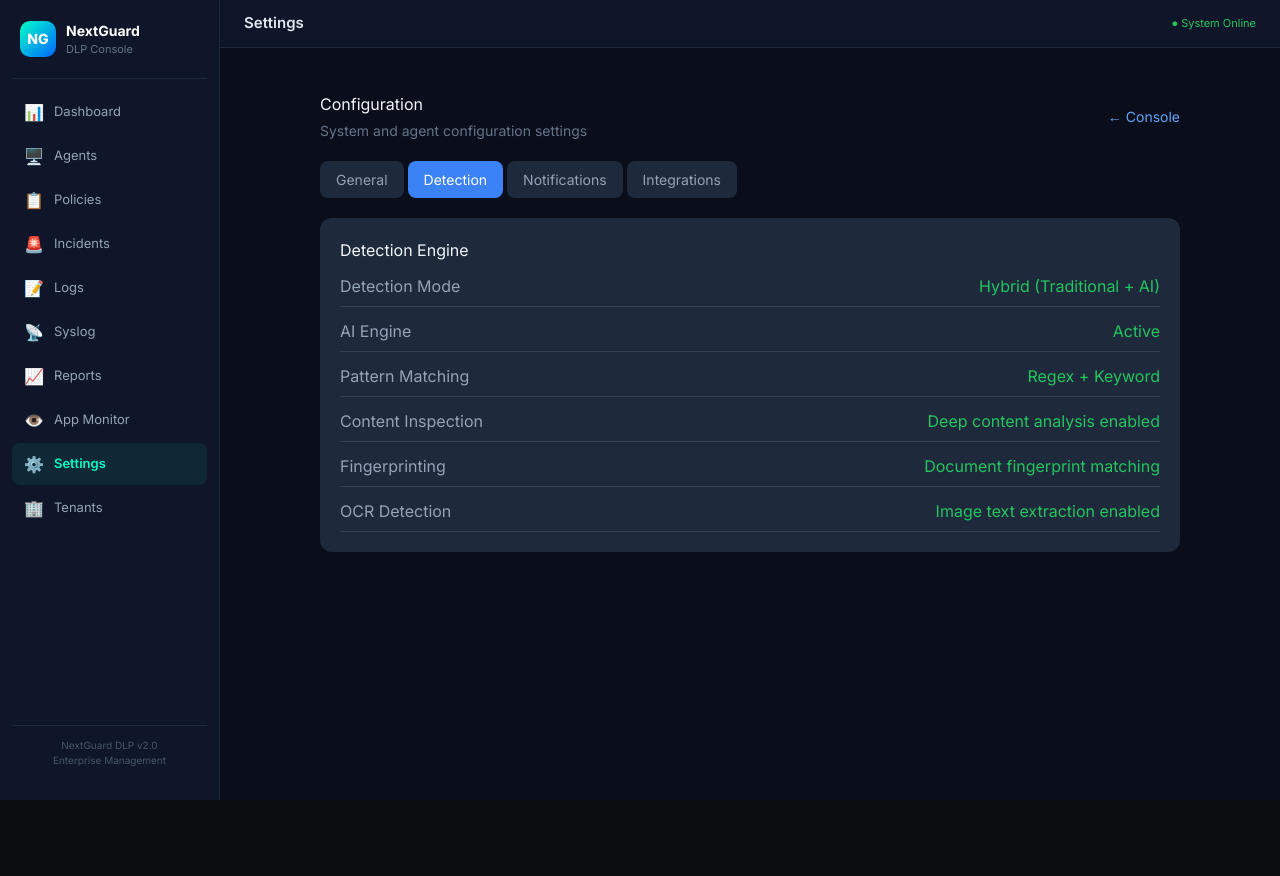
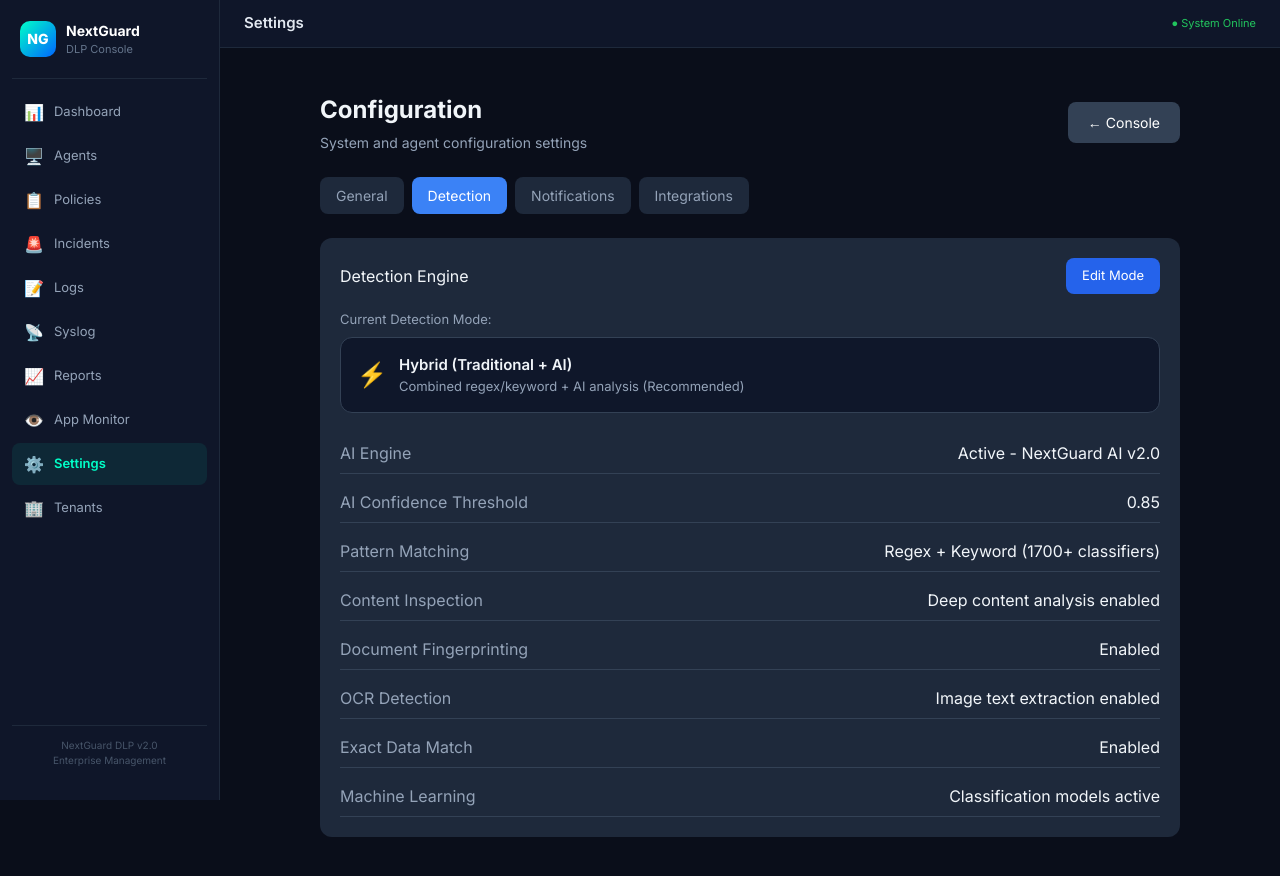
Before and after one commit to NextGuard-hk/nextguard-website, a Next.js app: page /console/settings in a window 1280 px wide. Both pictures are taken after a click on the button "Detection". Shown: the top 876 px of the page. Before the commit the page ends 800 px from the top, so only its background shows below. Built offline with nearby package versions, Linux system fonts and the light colour scheme.

Commit message:
Update page.tsx

```diff
--- a/app/console/settings/page.tsx
+++ b/app/console/settings/page.tsx
@@ -1,51 +1,104 @@
 'use client'
 import { useState, useEffect } from 'react'
 import Link from 'next/link'
+
+const DETECTION_MODES = [
+  { id: 'traditional', name: 'Traditional', desc: 'Regex + Keyword pattern matching only', icon: '🔍' },
+  { id: 'ai', name: 'AI (LLM-based)', desc: 'AI/ML content analysis with NLP', icon: '🤖' },
+  { id: 'hybrid', name: 'Hybrid (Traditional + AI)', desc: 'Combined regex/keyword + AI analysis (Recommended)', icon: '⚡' }
+]
 
 export default function SettingsPage() {
   const [config, setConfig] = useState<any>(null)
   const [loading, setLoading] = useState(true)
   const [activeTab, setActiveTab] = useState('general')
+  const [detectionMode, setDetectionMode] = useState('hybrid')
+  const [editingMode, setEditingMode] = useState(false)
+  const [saving, setSaving] = useState(false)
+  const [success, setSuccess] = useState('')
+  const [settings, setSettings] = useState({
+    sessionTimeout: '24',
+    mfaRequired: false,
+    maxLoginAttempts: '5',
+    aiConfidence: '0.85',
+    emailAlerts: true,
+    alertEmail: 'admin@company.com',
+    slackWebhook: '',
+    syslogServer: '',
+    syslogFormat: 'CEF'
+  })
 
   useEffect(() => {
     fetch('/api/v1/agent-config').then(r => r.json()).then(d => {
       setConfig(d)
+      if (d.aiConfig?.globalDetectionMode) setDetectionMode(d.aiConfig.globalDetectionMode)
       setLoading(false)
     }).catch(() => setLoading(false))
   }, [])
 
+  async function saveDetectionMode(mode: string) {
+    setSaving(true)
+    setDetectionMode(mode)
+    try {
+      await fetch('/api/v1/agent-config', {
+        method: 'POST',
+        headers: { 'Content-Type': 'application/json' },
+        body: JSON.stringify({ detectionMode: mode })
+      })
+      setSuccess(`Detection mode changed to: ${DETECTION_MODES.find(m => m.id === mode)?.name}`)
+      setTimeout(() => setSuccess(''), 3000)
+    } catch {}
+    setSaving(false)
+    setEditingMode(false)
+  }
+
   const card = { background: '#1e293b', borderRadius: 12, padding: 20, marginBottom: 16 }
   const tabs = ['general', 'detection', 'notifications', 'integrations']
+  const input = { width: '100%', background: '#0f172a', border: '1px solid #334155', borderRadius: 8, padding: '10px 14px', color: '#f1f5f9', fontSize: 14, boxSizing: 'border-box' as const }
 
   return (
-    <div style={{ padding: 20, maxWidth: 900, margin: '0 auto' }}>
-      <div style={{ display: 'flex', justifyContent: 'space-between', alignItems: 'center', marginBottom: 20 }}>
-        <div><h1 style={{ color: '#f1f5f9', margin: 0 }}>Configuration</h1><p style={{ color: '#64748b', margin: '4px 0 0', fontSize: 14 }}>System and agent configuration settings</p></div>
-        <Link href="/console" style={{ color: '#60a5fa', fontSize: 14, textDecoration: 'none' }}>&larr; Console</Link>
+    <div style={{ padding: 20, maxWidth: 900, margin: '0 auto', color: '#f1f5f9' }}>
+      <div style={{ display: 'flex', justifyContent: 'space-between', alignItems: 'center', marginBottom: 24 }}>
+        <div>
+          <h1 style={{ fontSize: 24, fontWeight: 700, margin: 0 }}>Configuration</h1>
+          <p style={{ color: '#94a3b8', margin: '4px 0 0', fontSize: 14 }}>System and agent configuration settings</p>
         </div>
-      <div style={{ display: 'flex', gap: 4, marginBottom: 20, flexWrap: 'wrap' }}>
+        <Link href="/console" style={{ background: '#334155', color: 'white', border: 'none', borderRadius: 8, padding: '10px 20px', textDecoration: 'none', fontSize: 14 }}>← Console</Link>
+      </div>
+
+      {success && <div style={{ background: '#14532d', padding: 12, borderRadius: 8, marginBottom: 16, fontSize: 14 }}>{success}</div>}
+
+      <div style={{ display: 'flex', gap: 8, marginBottom: 24 }}>
         {tabs.map(t => (
-          <button key={t} onClick={() => setActiveTab(t)} style={{ background: activeTab === t ? '#3b82f6' : '#1e293b', color: activeTab === t ? '#fff' : '#94a3b8', border: 'none', borderRadius: 8, padding: '8px 16px', cursor: 'pointer', fontSize: 14, textTransform: 'capitalize' }}>{t}</button>
+          <button key={t} onClick={() => setActiveTab(t)} style={{
+            background: activeTab === t ? '#3b82f6' : '#1e293b',
+            color: activeTab === t ? '#fff' : '#94a3b8',
+            border: 'none', borderRadius: 8, padding: '8px 16px',
+            cursor: 'pointer', fontSize: 14, textTransform: 'capitalize'
+          }}>{t}</button>
         ))}
       </div>
 
       {activeTab === 'general' && (
         <div>
           <div style={card}>
-            <h3 style={{ color: '#f1f5f9', margin: '0 0 16px' }}>Agent Configuration</h3>
+            <h3 style={{ fontSize: 16, marginBottom: 16 }}>Agent Configuration</h3>
             {loading ? <p style={{ color: '#64748b' }}>Loading...</p> : config ? (
-              <div style={{ display: 'grid', gridTemplateColumns: '1fr 1fr', gap: 12 }}>
-                <div><span style={{ color: '#64748b', fontSize: 12 }}>Config Version</span><br/><span style={{ color: '#e2e8f0' }}>{config.configVersion || 'N/A'}</span></div>
-                <div><span style={{ color: '#64748b', fontSize: 12 }}>Last Updated</span><br/><span style={{ color: '#e2e8f0' }}>{config.lastUpdated ? new Date(config.lastUpdated).toLocaleString() : 'N/A'}</span></div>
+              <div style={{ display: 'grid', gap: 8 }}>
+                {[['Config Version', config.configVersion || 'N/A'], ['Last Updated', config.lastUpdated ? new Date(config.lastUpdated).toLocaleString() : 'N/A']].map(([label, val], i) => (
+                  <div key={i} style={{ display: 'flex', justifyContent: 'space-between', padding: '8px 0', borderBottom: '1px solid #334155' }}>
+                    <span style={{ color: '#94a3b8' }}>{label}</span><span>{val}</span>
                   </div>
-            ) : <p style={{ color: '#64748b' }}>Unable to load config</p>}
+                ))}
+              </div>
+            ) : <p style={{ color: '#ef4444' }}>Unable to load config</p>}
           </div>
           <div style={card}>
-            <h3 style={{ color: '#f1f5f9', margin: '0 0 12px' }}>Session Settings</h3>
-            <div style={{ display: 'grid', gap: 12 }}>
-              {[['Session Timeout', '24 hours'], ['MFA Required', 'No'], ['Max Login Attempts', '5'], ['Password Policy', 'Minimum 8 chars, mixed case']].map(([label, val], i) => (
-                <div key={i} style={{ display: 'flex', justifyContent: 'space-between', borderBottom: '1px solid #334155', paddingBottom: 8 }}>
-                  <span style={{ color: '#94a3b8' }}>{label}</span><span style={{ color: '#e2e8f0' }}>{val}</span>
+            <h3 style={{ fontSize: 16, marginBottom: 16 }}>Session Settings</h3>
+            <div style={{ display: 'grid', gap: 8 }}>
+              {[['Session Timeout', `${settings.sessionTimeout} hours`], ['MFA Required', settings.mfaRequired ? 'Yes' : 'No'], ['Max Login Attempts', settings.maxLoginAttempts], ['Password Policy', 'Minimum 8 chars, mixed case']].map(([label, val], i) => (
+                <div key={i} style={{ display: 'flex', justifyContent: 'space-between', padding: '8px 0', borderBottom: '1px solid #334155' }}>
+                  <span style={{ color: '#94a3b8' }}>{label}</span><span>{String(val)}</span>
                 </div>
               ))}
             </div>
@@ -56,11 +109,54 @@
       {activeTab === 'detection' && (
         <div>
           <div style={card}>
-            <h3 style={{ color: '#f1f5f9', margin: '0 0 12px' }}>Detection Engine</h3>
+            <div style={{ display: 'flex', justifyContent: 'space-between', alignItems: 'center', marginBottom: 16 }}>
+              <h3 style={{ fontSize: 16, margin: 0 }}>Detection Engine</h3>
+              <button onClick={() => setEditingMode(!editingMode)} style={{
+                background: editingMode ? '#dc2626' : '#2563eb', color: 'white',
+                border: 'none', borderRadius: 8, padding: '8px 16px', cursor: 'pointer', fontSize: 13
+              }}>{editingMode ? 'Cancel' : 'Edit Mode'}</button>
+            </div>
+
+            <div style={{ marginBottom: 20 }}>
+              <label style={{ color: '#94a3b8', fontSize: 13, display: 'block', marginBottom: 8 }}>Current Detection Mode:</label>
+              {editingMode ? (
                 <div style={{ display: 'grid', gap: 12 }}>
-              {[['Detection Mode', 'Hybrid (Traditional + AI)'], ['AI Engine', 'Active'], ['Pattern Matching', 'Regex + Keyword'], ['Content Inspection', 'Deep content analysis enabled'], ['Fingerprinting', 'Document fingerprint matching'], ['OCR Detection', 'Image text extraction enabled']].map(([label, val], i) => (
-                <div key={i} style={{ display: 'flex', justifyContent: 'space-between', borderBottom: '1px solid #334155', paddingBottom: 8 }}>
-                  <span style={{ color: '#94a3b8' }}>{label}</span><span style={{ color: '#22c55e' }}>{val}</span>
+                  {DETECTION_MODES.map(mode => (
+                    <div key={mode.id} onClick={() => saveDetectionMode(mode.id)} style={{
+                      background: detectionMode === mode.id ? '#1e3a5f' : '#0f172a',
+                      border: detectionMode === mode.id ? '2px solid #3b82f6' : '1px solid #334155',
+                      borderRadius: 12, padding: 16, cursor: 'pointer',
+                      transition: 'all 0.2s'
+                    }}>
+                      <div style={{ display: 'flex', alignItems: 'center', gap: 12 }}>
+                        <span style={{ fontSize: 24 }}>{mode.icon}</span>
+                        <div>
+                          <div style={{ fontWeight: 600, fontSize: 15 }}>{mode.name}</div>
+                          <div style={{ color: '#94a3b8', fontSize: 13 }}>{mode.desc}</div>
+                        </div>
+                        {detectionMode === mode.id && <span style={{ marginLeft: 'auto', color: '#4ade80', fontSize: 18 }}>✓</span>}
+                      </div>
+                    </div>
+                  ))}
+                  {saving && <p style={{ color: '#f59e0b', fontSize: 13 }}>Saving...</p>}
+                </div>
+              ) : (
+                <div style={{ background: '#0f172a', borderRadius: 12, padding: 16, border: '1px solid #334155' }}>
+                  <div style={{ display: 'flex', alignItems: 'center', gap: 12 }}>
+                    <span style={{ fontSize: 24 }}>{DETECTION_MODES.find(m => m.id === detectionMode)?.icon}</span>
+                    <div>
+                      <div style={{ fontWeight: 600, fontSize: 15 }}>{DETECTION_MODES.find(m => m.id === detectionMode)?.name}</div>
+                      <div style={{ color: '#94a3b8', fontSize: 13 }}>{DETECTION_MODES.find(m => m.id === detectionMode)?.desc}</div>
+                    </div>
+                  </div>
+                </div>
+              )}
+            </div>
+
+            <div style={{ display: 'grid', gap: 8 }}>
+              {[['AI Engine', 'Active - NextGuard AI v2.0'], ['AI Confidence Threshold', settings.aiConfidence], ['Pattern Matching', 'Regex + Keyword (1700+ classifiers)'], ['Content Inspection', 'Deep content analysis enabled'], ['Document Fingerprinting', 'Enabled'], ['OCR Detection', 'Image text extraction enabled'], ['Exact Data Match', 'Enabled'], ['Machine Learning', 'Classification models active']].map(([label, val], i) => (
+                <div key={i} style={{ display: 'flex', justifyContent: 'space-between', padding: '8px 0', borderBottom: '1px solid #334155' }}>
+                  <span style={{ color: '#94a3b8' }}>{label}</span><span>{val}</span>
                 </div>
               ))}
             </div>
@@ -69,31 +165,27 @@
       )}
 
       {activeTab === 'notifications' && (
-        <div>
         <div style={card}>
-            <h3 style={{ color: '#f1f5f9', margin: '0 0 12px' }}>Alert Notifications</h3>
-            <div style={{ display: 'grid', gap: 12 }}>
-              {[['Email Alerts', 'Enabled - admin@company.com'], ['Slack Integration', 'Not configured'], ['Webhook URL', 'Not configured'], ['SMS Alerts', 'Disabled'], ['Critical Alert Escalation', 'Immediate notification']].map(([label, val], i) => (
-                <div key={i} style={{ display: 'flex', justifyContent: 'space-between', borderBottom: '1px solid #334155', paddingBottom: 8 }}>
-                  <span style={{ color: '#94a3b8' }}>{label}</span><span style={{ color: val.includes('Not') || val.includes('Disabled') ? '#64748b' : '#22c55e' }}>{val}</span>
+          <h3 style={{ fontSize: 16, marginBottom: 16 }}>Alert Notifications</h3>
+          <div style={{ display: 'grid', gap: 8 }}>
+            {[['Email Alerts', settings.emailAlerts ? `Enabled - ${settings.alertEmail}` : 'Disabled'], ['Slack Integration', settings.slackWebhook || 'Not configured'], ['Webhook URL', 'Not configured'], ['SMS Alerts', 'Disabled'], ['Critical Alert Escalation', 'Immediate notification']].map(([label, val], i) => (
+              <div key={i} style={{ display: 'flex', justifyContent: 'space-between', padding: '8px 0', borderBottom: '1px solid #334155' }}>
+                <span style={{ color: '#94a3b8' }}>{label}</span><span>{val}</span>
               </div>
             ))}
-            </div>
           </div>
         </div>
       )}
 
       {activeTab === 'integrations' && (
-        <div>
         <div style={card}>
-            <h3 style={{ color: '#f1f5f9', margin: '0 0 12px' }}>SIEM / External Integrations</h3>
-            <div style={{ display: 'grid', gap: 12 }}>
-              {[['Syslog Forwarding', 'Enabled (CEF format)'], ['SIEM Connector', 'Splunk / QRadar compatible'], ['REST API', 'Active - /api/v1/*'], ['LDAP/AD Sync', 'Not configured'], ['SAML SSO', 'Not configured'], ['Cloud Storage', 'Cloudflare R2 (forensic data)']].map(([label, val], i) => (
-                <div key={i} style={{ display: 'flex', justifyContent: 'space-between', borderBottom: '1px solid #334155', paddingBottom: 8 }}>
-                  <span style={{ color: '#94a3b8' }}>{label}</span><span style={{ color: val.includes('Not') ? '#64748b' : '#22c55e' }}>{val}</span>
+          <h3 style={{ fontSize: 16, marginBottom: 16 }}>SIEM / External Integrations</h3>
+          <div style={{ display: 'grid', gap: 8 }}>
+            {[['Syslog Forwarding', `Enabled (${settings.syslogFormat} format)`], ['SIEM Connector', 'Splunk / QRadar compatible'], ['REST API', 'Active - /api/v1/*'], ['LDAP/AD Sync', 'Not configured'], ['SAML SSO', 'Not configured'], ['Cloud Storage', 'Cloudflare R2 (forensic data)']].map(([label, val], i) => (
+              <div key={i} style={{ display: 'flex', justifyContent: 'space-between', padding: '8px 0', borderBottom: '1px solid #334155' }}>
+                <span style={{ color: '#94a3b8' }}>{label}</span><span>{val}</span>
               </div>
             ))}
-            </div>
           </div>
         </div>
       )}
```
Lines whose indentation alone changed are shown as unchanged.
